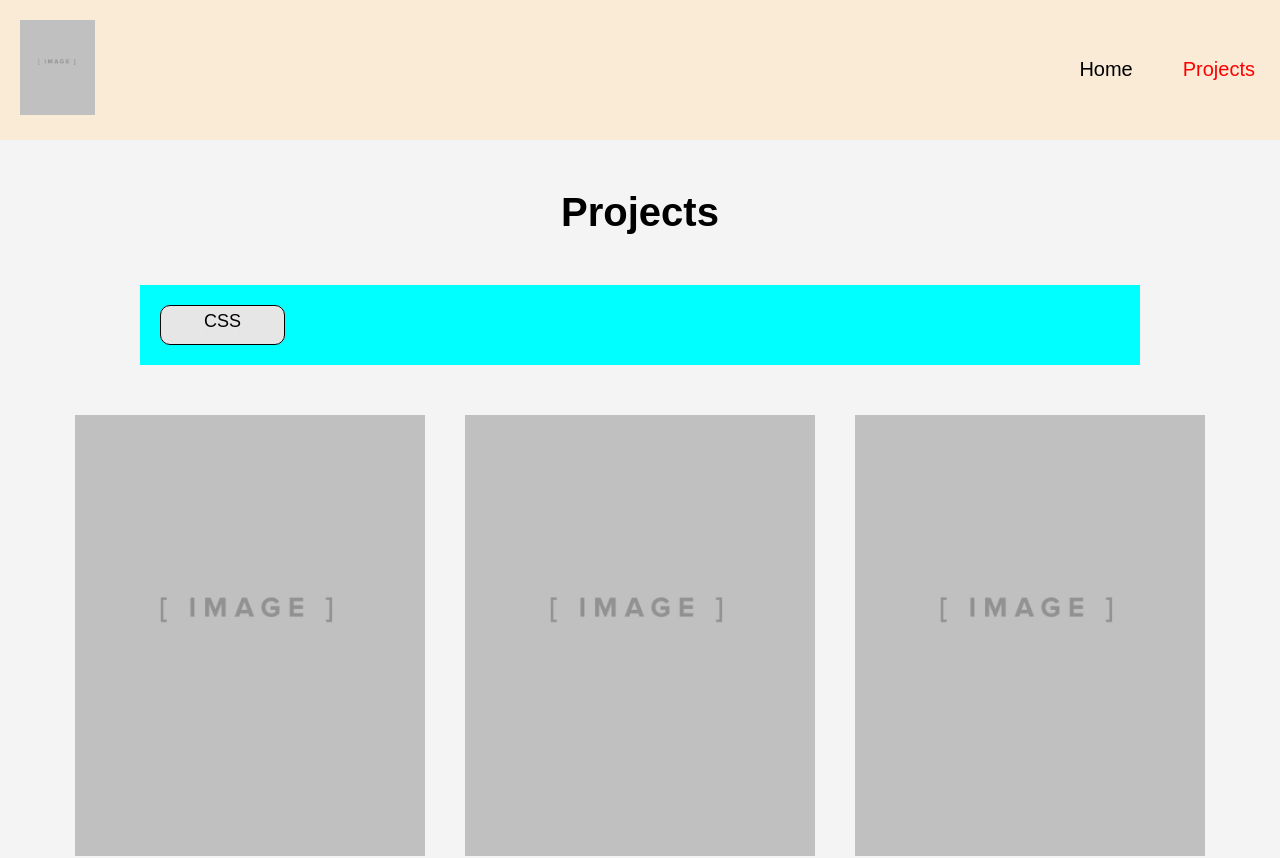
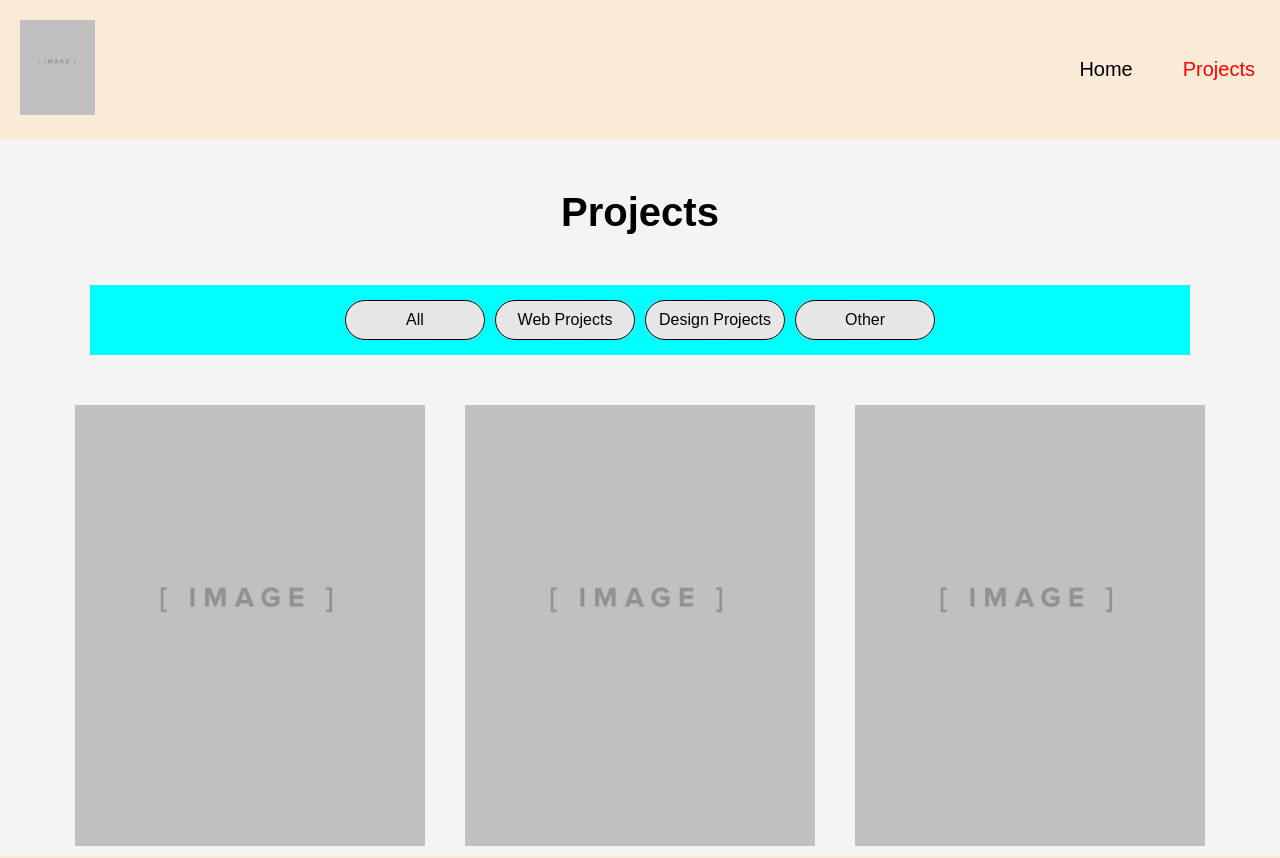
Before and after one commit to mdowns1999/downs-portfolio, a React (Create React App) app: page /projects in a window 1280 px wide. Shown: the top 858 px of the page. Built offline with nearby package versions, Linux system fonts and the light colour scheme; the HTML template or start-up script is replaced by a standard one.

Commit message:
Worked on Check Boxes

```diff
--- a/src/components/Projects/ProjectPage.js
+++ b/src/components/Projects/ProjectPage.js
@@ -1,15 +1,23 @@
 import CheckBox from "../UI/CheckBox";
 import ProjectItem from "./ProjectItem";
-import classes from './ProjectPage.module.css'
+import classes from "./ProjectPage.module.css";
 
 const ProjectPage = () => {
   console.log("PAGE");
+
+  let SKILLS = [
+    { id: "s1", name: "All" },
+    { id: "s2", name: "Web Projects" },
+    { id: "s3", name: "Design Projects" },
+    { id: "s4", name: "Other" },
+
+  ];
   let PROJECTS = [
     {
       id: 1,
       name: "Project 1",
       description: "A project with a lot of words of this project.",
-      skills: ["React", "JavaScript", "C ++","SCSS"],
+      skills: ["React", "JavaScript", "C ++", "SCSS"],
     },
     {
       id: 2,
@@ -28,16 +36,24 @@ const ProjectPage = () => {
   return (
     <div>
       <h1 className="banner">Projects</h1>
-      <div className={classes.projectFilterBar}>
-      <div className={classes.checkedBoxBtn}>
-            <CheckBox
-            id={1}
-            name={"CSS"}
-            index={1}
-            // handleOnChange ={handleOnChange}
-            />
-          </div>
-      </div>
+      <ul className={classes.projectFilterBar}>
+        <div>
+
+        </div>
+        {SKILLS.map((skill) => (
+          <li>
+            <div className={classes.checkedBoxBtn}>
+              <CheckBox
+                key={skill.id}
+                id={skill.id}
+                name={skill.name}
+                index={skill.id}
+                // handleOnChange ={handleOnChange}
+              />
+            </div>{" "}
+          </li>
+        ))}
+      </ul>
       <ul className={classes.projectList}>
         {PROJECTS.map((project, index) => (
           <ProjectItem
--- a/src/components/Projects/ProjectPage.module.css
+++ b/src/components/Projects/ProjectPage.module.css
@@ -21,32 +21,37 @@
             gap: 3em;
         }
         } */
-        .projectFilterBar{
-            max-width: 1000px;
+.projectFilterBar {
+  max-width: 1100px;
   margin: 0 auto;
   margin-bottom: 2em;
   padding: 10px;
   background-color: aqua;
+  display: flex;
+  justify-content: center;
+  flex-wrap: wrap;
+  /* gap: 2em; */
+  list-style: none;
 }
-        .projectList{
-            display:flex;
+.projectList {
+  display: flex;
   flex-wrap: wrap;
   gap: 2em;
   padding: 10px;
   justify-content: center;
+  align-items: center;
 }
-
-
 
 .checkedBoxBtn {
   position: relative;
-            width: 125px;
-            padding: 20px;
+  width: 140px;
+  height: 40px;
+  padding: 15px;
   text-align: center;
-            margin: 10px;
-            border-radius: 10px;
   background-color: #e6e6e6;
   transition: 0.25s;
+  border-radius: 25px;
+  margin: 5px;
 }
 
 .checkedBoxBtn input,
@@ -54,12 +59,13 @@
   display: block;
   position: absolute;
   border: 1px solid black;
-            border-radius: 10px;
+  border-radius: 20px;
   top: 0;
   left: 0;
   right: 0;
   bottom: 0;
-            font-size: 18px;
+  font-size: 16px;
+  cursor: pointer;
 }
 
 /* .checkedBoxBtn input{
@@ -78,13 +84,11 @@
 }
 
 .checkedBoxBtn label {
-            padding: 5px;
-            border: 1px solid black;
-            cursor: pointer;
+  padding: 10px;
   z-index: 90;
 }
 
 .checkedBoxBtn:hover {
-            border-radius: 10px;
+  border-radius: 20px;
   background-color: var(--accentTwo, #ff9b42);
 }
```
Lines whose indentation alone changed are shown as unchanged.
